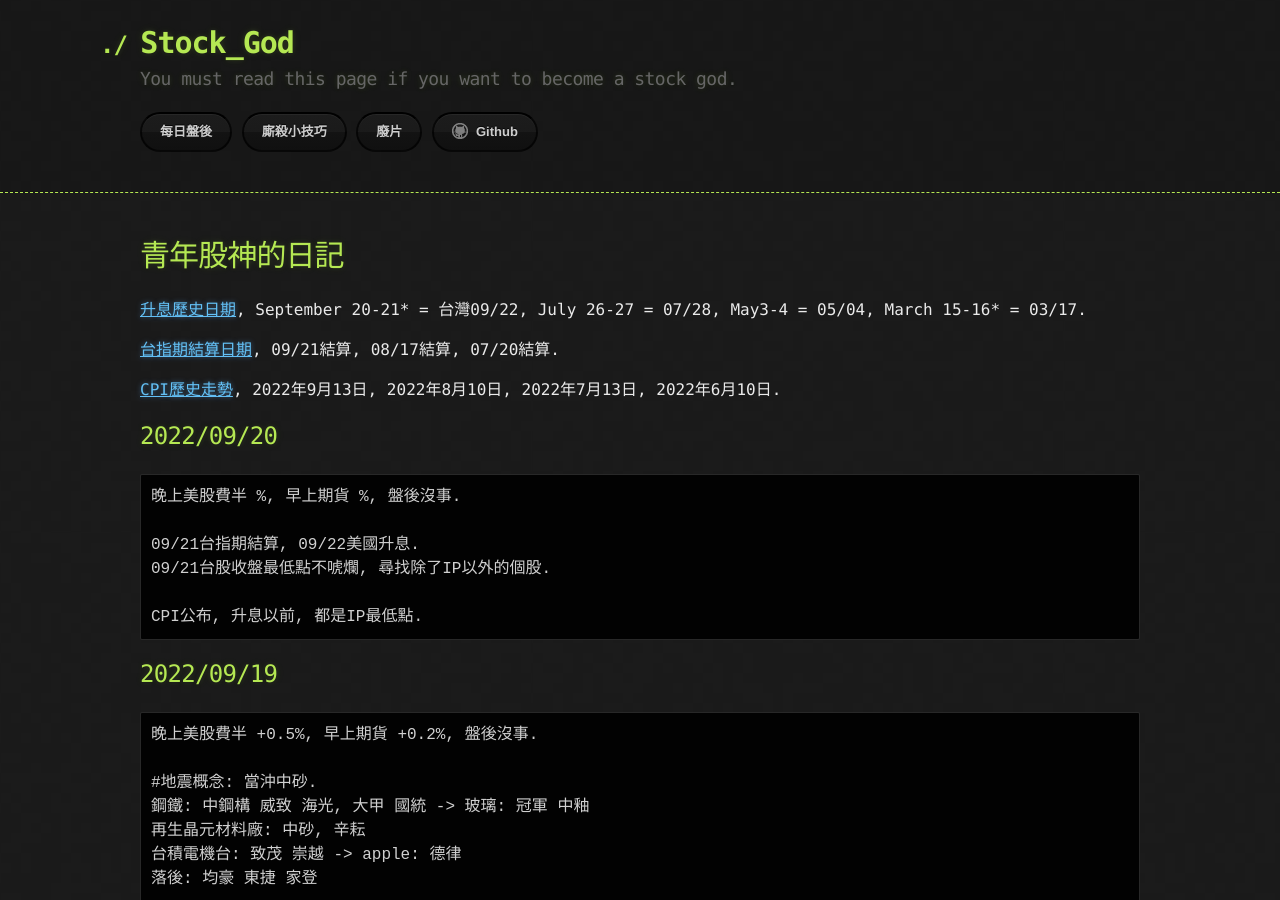
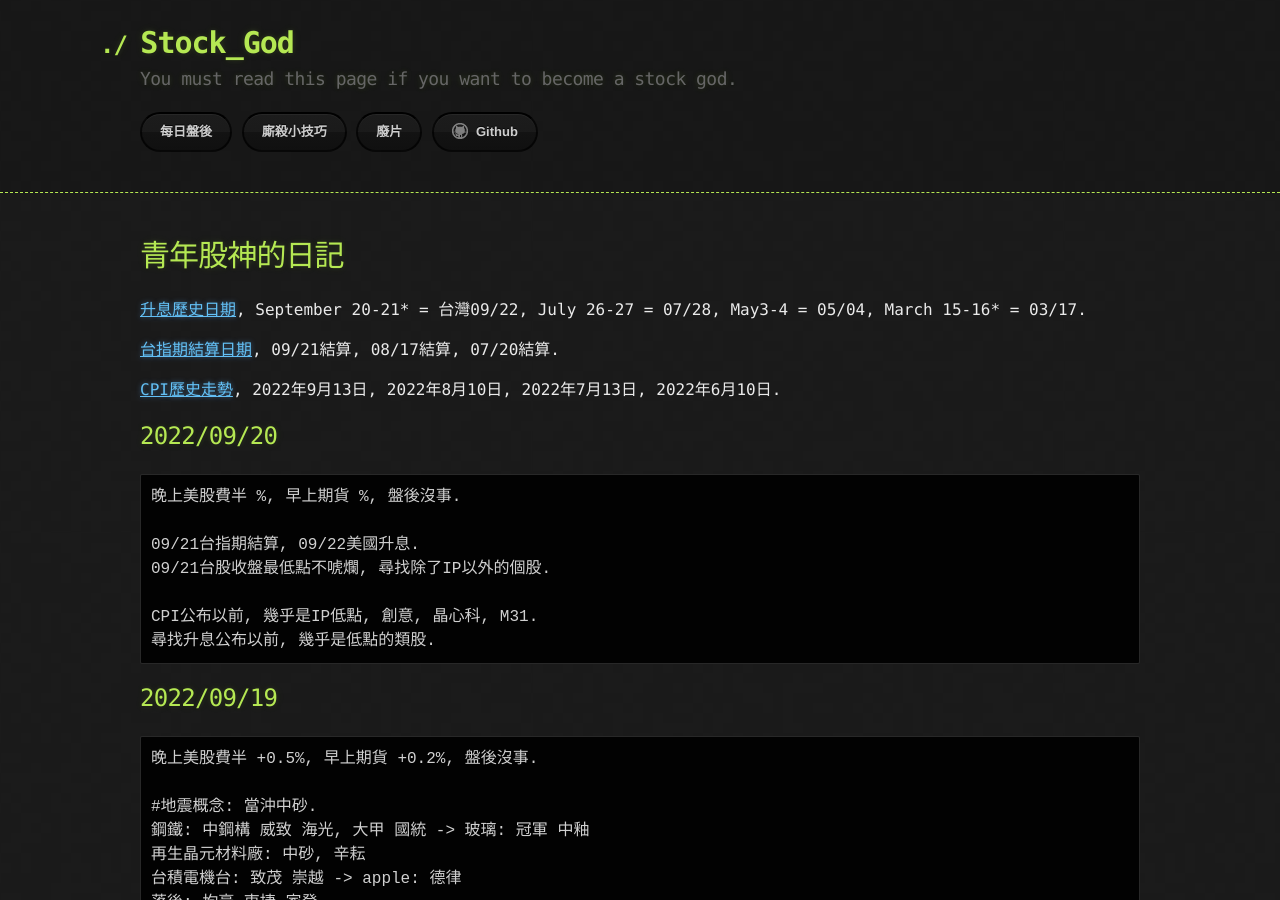
Before and after one commit to lepg5487/Stock_God, a Jekyll site: the page built from index.md, in a window 1280 px wide and 900 px high. Built offline with Jekyll 4.4.1, drawn with Linux system fonts in a browser that asks for light colours; our own code applies the rules of GitHub Pages for plain Markdown files.

Commit message:
Update index.md

````diff
--- a/index.md
+++ b/index.md
@@ -17,7 +17,8 @@ layout: testlayouts
 09/21台指期結算, 09/22美國升息.
 09/21台股收盤最低點不唬爛, 尋找除了IP以外的個股.
 
-CPI公布, 升息以前, 都是IP最低點.
+CPI公布以前, 幾乎是IP低點, 創意, 晶心科, M31.
+尋找升息公布以前, 幾乎是低點的類股.
 ```
 
 ## 2022/09/19
````
